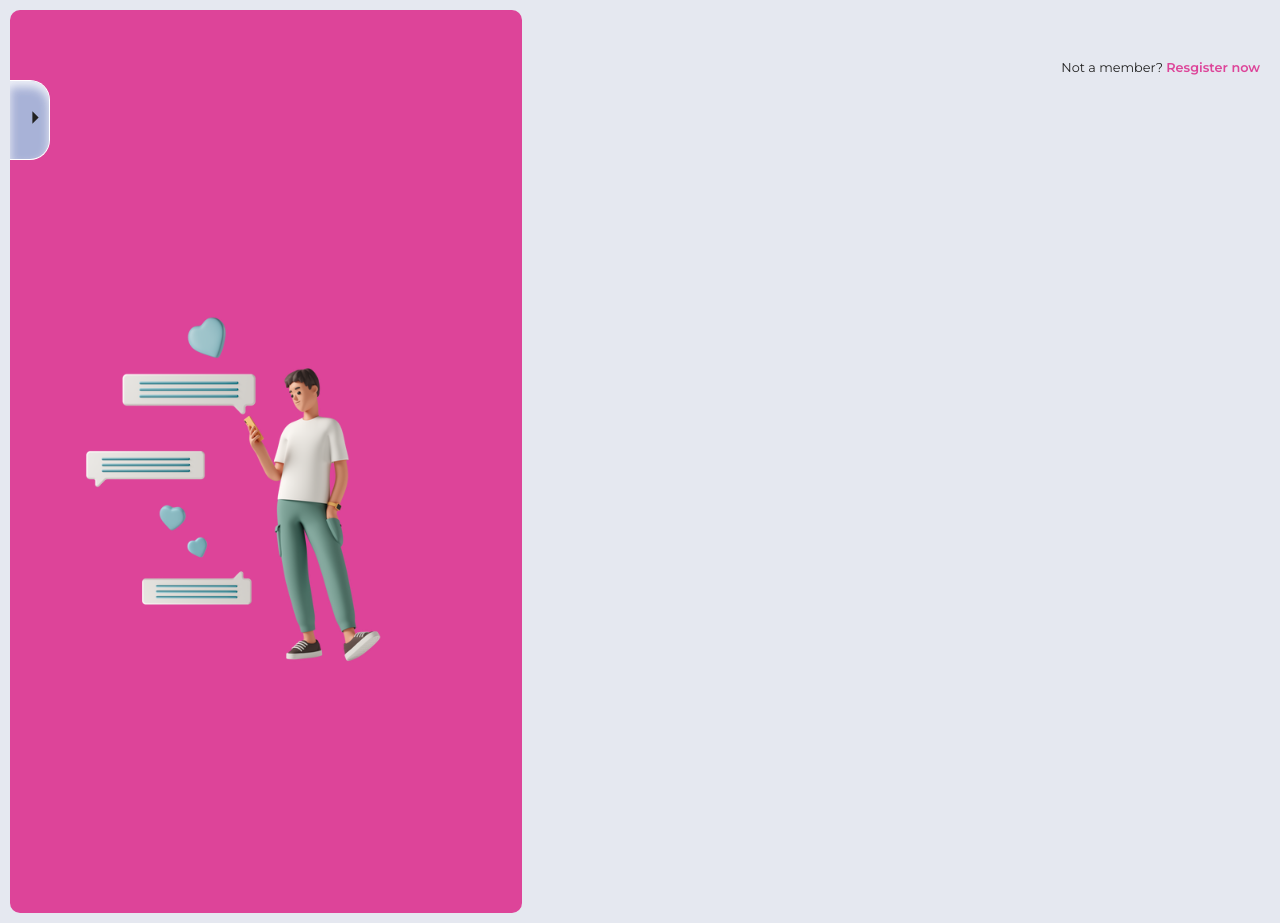
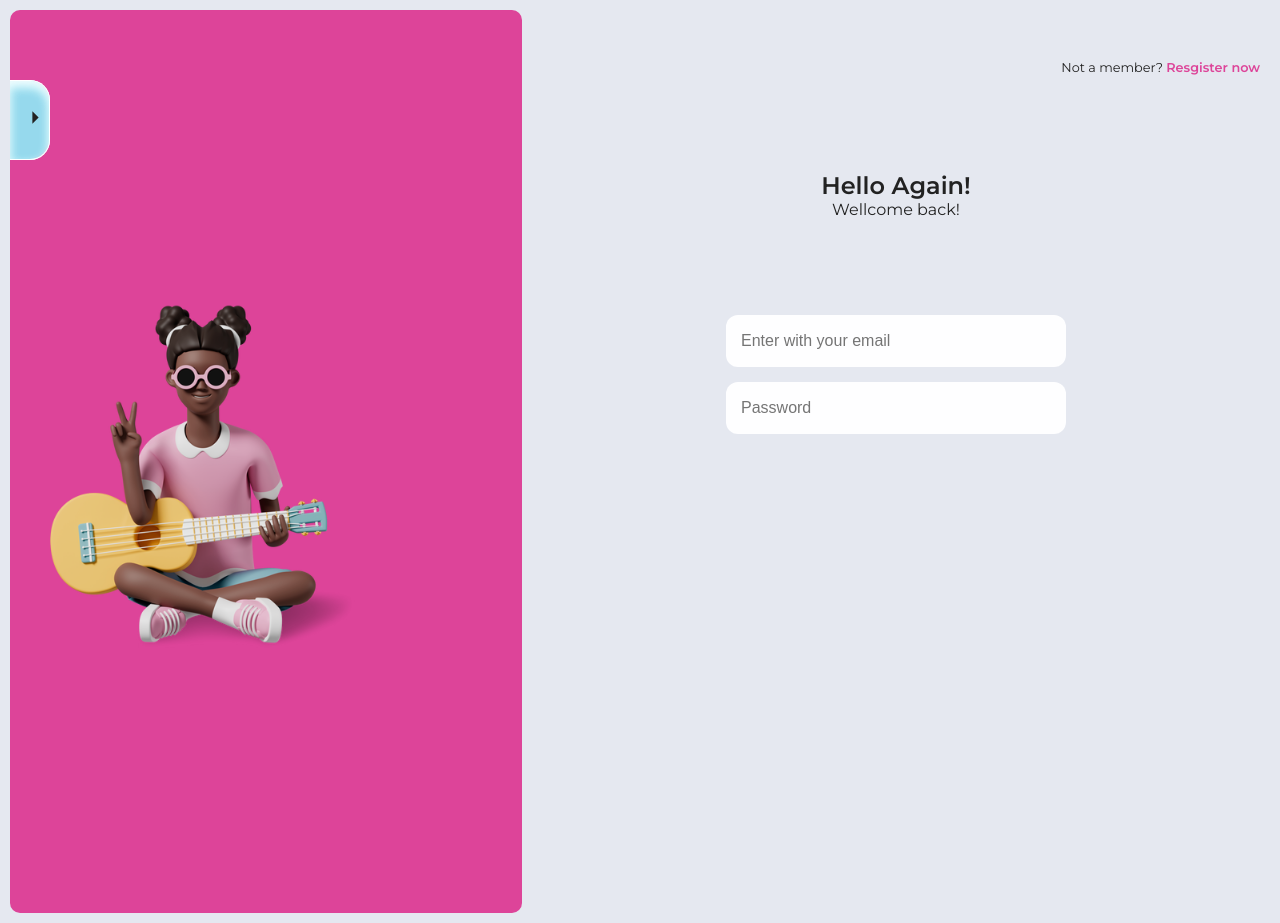
Before and after one commit to mateuscorreiaazevedo/page-auth, a React (Vite) app: page /login in a window 1280 px wide. Built offline with nearby package versions, Linux system fonts and the light colour scheme.

Commit message:
style: formatting the positioning of the login form on the page and inserting the welcome phrase~

```diff
--- a/src/components/form/login/index.tsx
+++ b/src/components/form/login/index.tsx
@@ -1,15 +1,12 @@
 import { FieldInput } from '../../ui/input'
+import * as S from './style'
 import React from 'react'
-import styled from 'styled-components'
 
-const ContainerForm = styled.div`
-`
 export const LoginForm = () => {
   return (
-    <ContainerForm>
-      <form>
-        <FieldInput type='email' placeholder='Enter email' nameId='email' />
-      </form>
-    </ContainerForm>
+    <S.Form>
+      <FieldInput type='email' placeholder='Enter with your email' nameId='email' />
+      <FieldInput type='password' placeholder='Password' nameId='password' />
+    </S.Form>
   )
 }
--- /dev/null
+++ b/src/components/form/login/style.ts
@@ -0,0 +1,9 @@
+import styled from 'styled-components'
+
+export const Form = styled.form`
+  display: flex;
+  flex-direction: column;
+  justify-content: center;
+  align-items: center;
+  gap: 15px;
+`
--- a/src/pages/home/index.tsx
+++ b/src/pages/home/index.tsx
@@ -1,9 +1,11 @@
 import React from 'react'
+import { ToggleMenu } from '../../components/toggle-menu'
 
 export const HomePage = () => {
   return (
     <main>
       <h1>Hello!</h1>
+      <ToggleMenu positionLeft='0'/>
     </main>
   )
 }
--- a/src/pages/login/index.tsx
+++ b/src/pages/login/index.tsx
@@ -2,20 +2,32 @@ import * as S from './style'
 import React from 'react'
 import { ImageSlider } from '../../components/slider'
 import { Link } from 'react-router-dom'
+import { ToggleMenu } from '../../components/toggle-menu'
+import { LoginForm } from '../../components/form/login'
 
 export const LoginPage = () => {
   return (
     <S.Main>
       <S.ContainerImages>
+        <ToggleMenu positionLeft='10'/>
         <div>
           <ImageSlider peoplesSlider/>
         </div>
       </S.ContainerImages>
-      <S.ContainerForm>
-          <p>
-            Not a member? <Link to='/signup'>Resgister now</Link>
-          </p>
-      </S.ContainerForm>
+      <S.ContainerInfo>
+          <div>
+            <S.SignupLink>
+              Not a member? <Link to='/signup'>Resgister now</Link>
+            </S.SignupLink>
+          </div>
+          <S.HelloMessage>
+            <h1>Hello Again!</h1>
+            <p>Wellcome back!</p>
+          </S.HelloMessage>
+          <div>
+            <LoginForm />
+          </div>
+      </S.ContainerInfo>
     </S.Main>
   )
 }
--- a/src/pages/login/style.ts
+++ b/src/pages/login/style.ts
@@ -4,7 +4,7 @@ export const Main = styled.main`
   display: flex;
 `
 
-export const ContainerImages = styled.div`
+export const ContainerImages = styled.section`
   background: ${p => p.theme.colors.primary};
   width: 40%;
   margin: 10px;
@@ -25,11 +25,15 @@ export const ContainerImages = styled.div`
   }
 `
 
-export const ContainerForm = styled.div`
+export const ContainerInfo = styled.section`
+  display: flex;
+  flex-direction: column;
+  gap: 6rem;
   margin-right: 20px;
   margin-top: 60px;
   flex-grow: 1;
-    p {
+`
+export const SignupLink = styled.p`
   font-size: .8rem;
   text-align: end;
   a {
@@ -37,5 +41,8 @@ export const ContainerForm = styled.div`
     font-weight: bold;
     color: ${({ theme }) => theme.colors.primary};
   }
-    }
 `
+export const HelloMessage = styled.div`
+  align-self: center;
+  text-align: center;
+`
```
Lines whose indentation alone changed are shown as unchanged.
